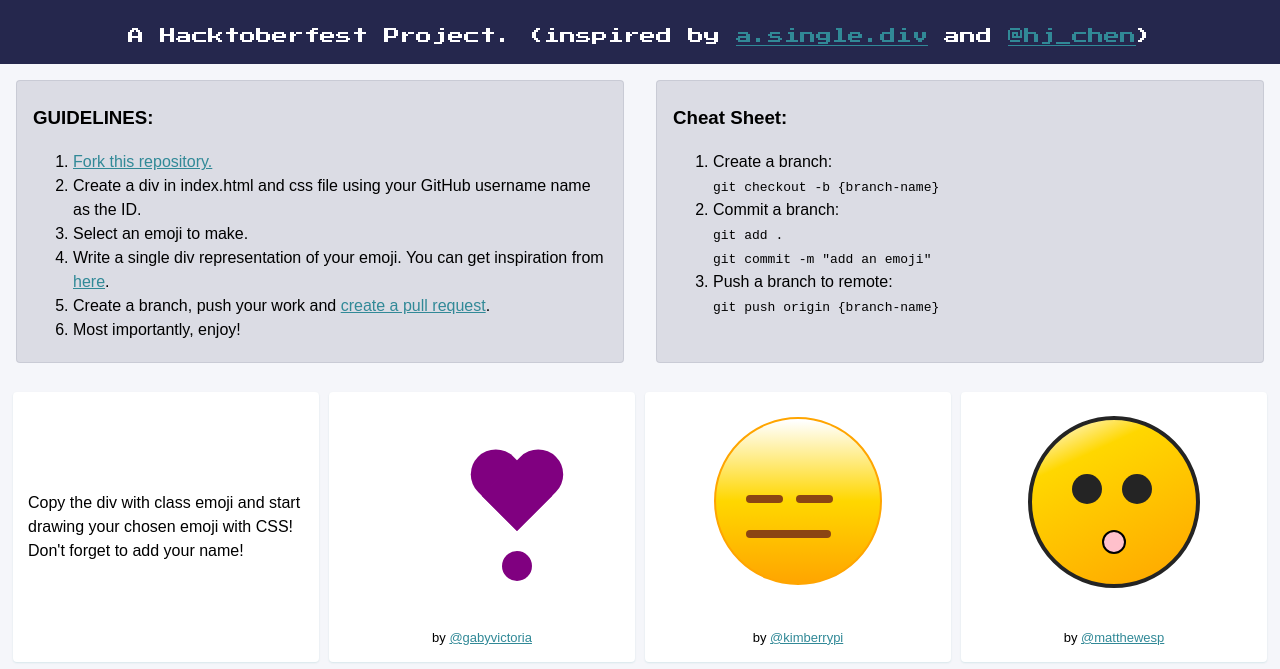
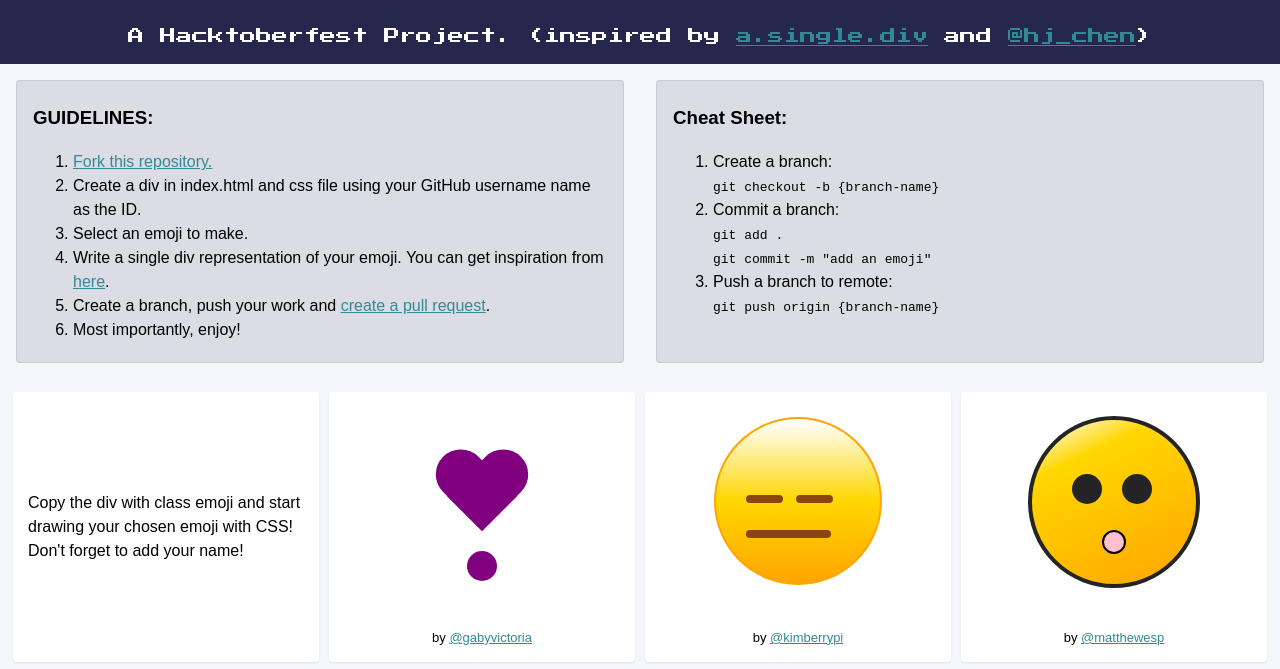
Before and after one commit to kimberrypi/emojidiv, a website: page index.html in a window 1280 px wide. Shown: the part 83-752 px from the top of the page. Drawn offline with Linux system fonts and the light colour scheme.

Commit message:
Melhorias

```diff
--- a/css/gabyvictoria.css
+++ b/css/gabyvictoria.css
@@ -2,7 +2,7 @@
     position: relative;
     width: 30px;
     height: 30px;
-    box-shadow:  35px 100px 0 0px purple;
+    box-shadow: 0px 100px 0 0px purple;
     border-radius: 50%;
 
 }
@@ -10,7 +10,7 @@
 #gabyvictoria:after {
     position: absolute;
     content: "";
-    left: 50px;
+    left: 15px;
     top: 0;
     width: 50px;
     height: 80px;
@@ -20,7 +20,7 @@
     transform-origin: 0 100%;
 }
 #gabyvictoria:after {
-    left: 0;
+    left: -35px;
     transform: rotate(45deg);
     transform-origin: 100% 100%;
     ;
```
